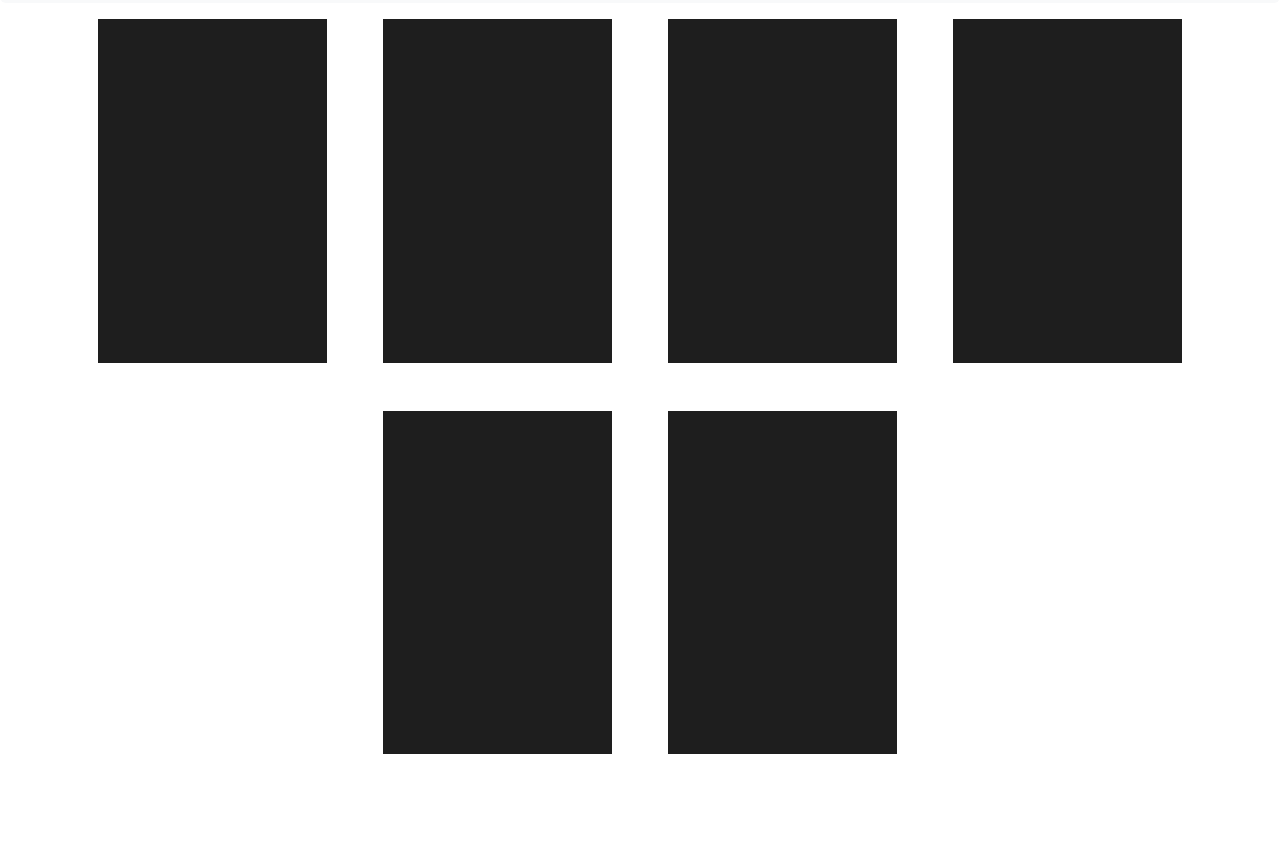
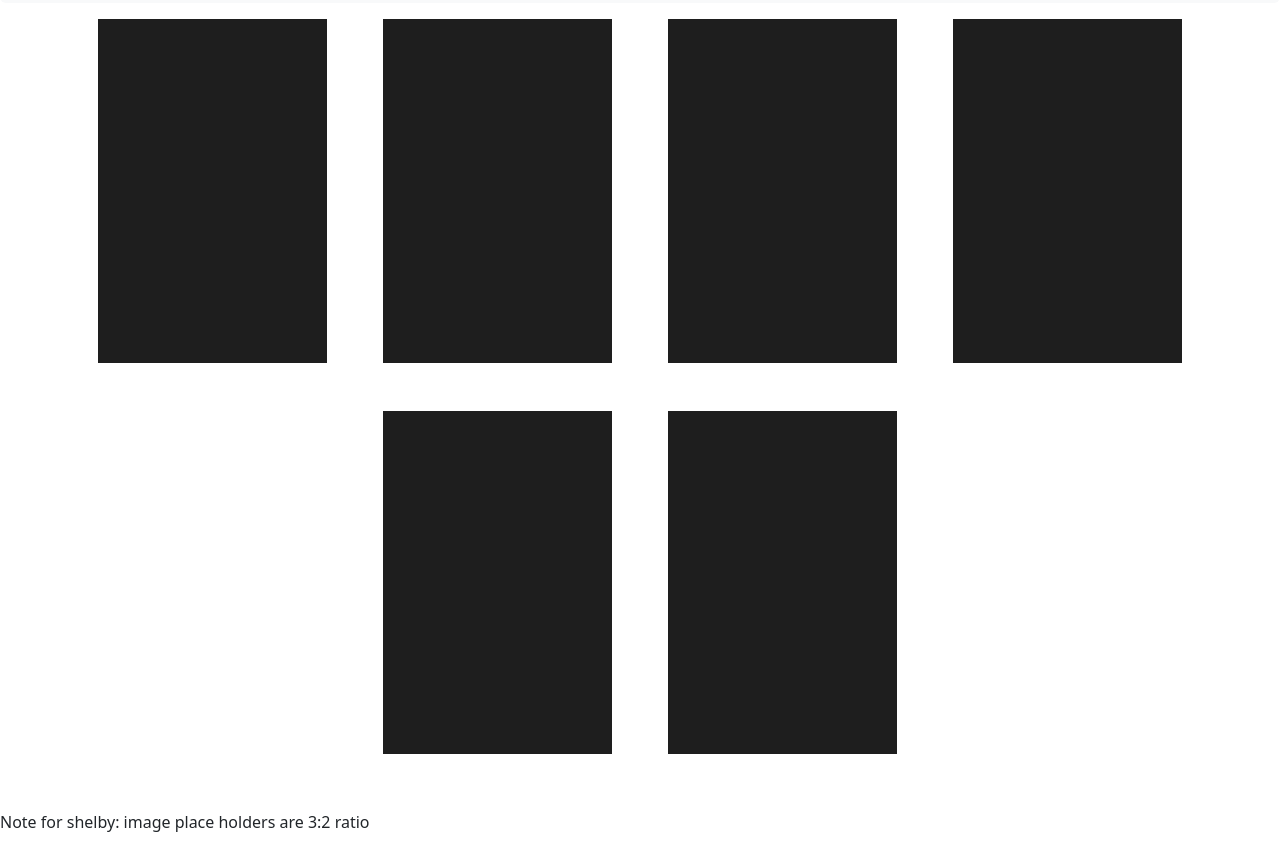
Before and after one commit to shelbyamatthews/CenterPointMHS.github.io, a plain HTML site: page meettheteam.html in a window 1280 px wide. Shown: the part 571-1421 px from the top of the page. Before the commit the page ends 1381 px from the top, so only its background shows below. Drawn offline with nearby package versions, Linux system fonts and the light colour scheme.

Commit message:
Update meettheteam.html

```diff
--- a/meettheteam.html
+++ b/meettheteam.html
@@ -114,5 +114,7 @@
     </div>
 
     <br>
+<p> Note for shelby: image place holders are 3:2 ratio </p>
+
 </body>
 </html>
```
